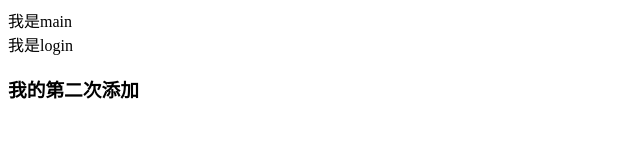
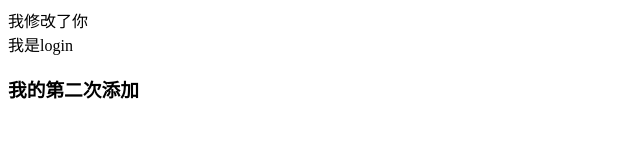
Before and after one commit to zll-jpg/Project_01, a plain HTML site: page index.html in a window 1280 px wide. Shown: the full height of the page, 0-640 px from the left. Drawn offline with Linux system fonts and the light colour scheme.

Commit message:
修改了第一行

```diff
--- a/index.html
+++ b/index.html
@@ -7,7 +7,7 @@
     <title>Document</title>
 </head>
 <body>
-    <div>我是main</div>
+    <div>我修改了你</div>
     <div>我是login</div>
     <h3>我的第二次添加</h3>
 </body>
```
